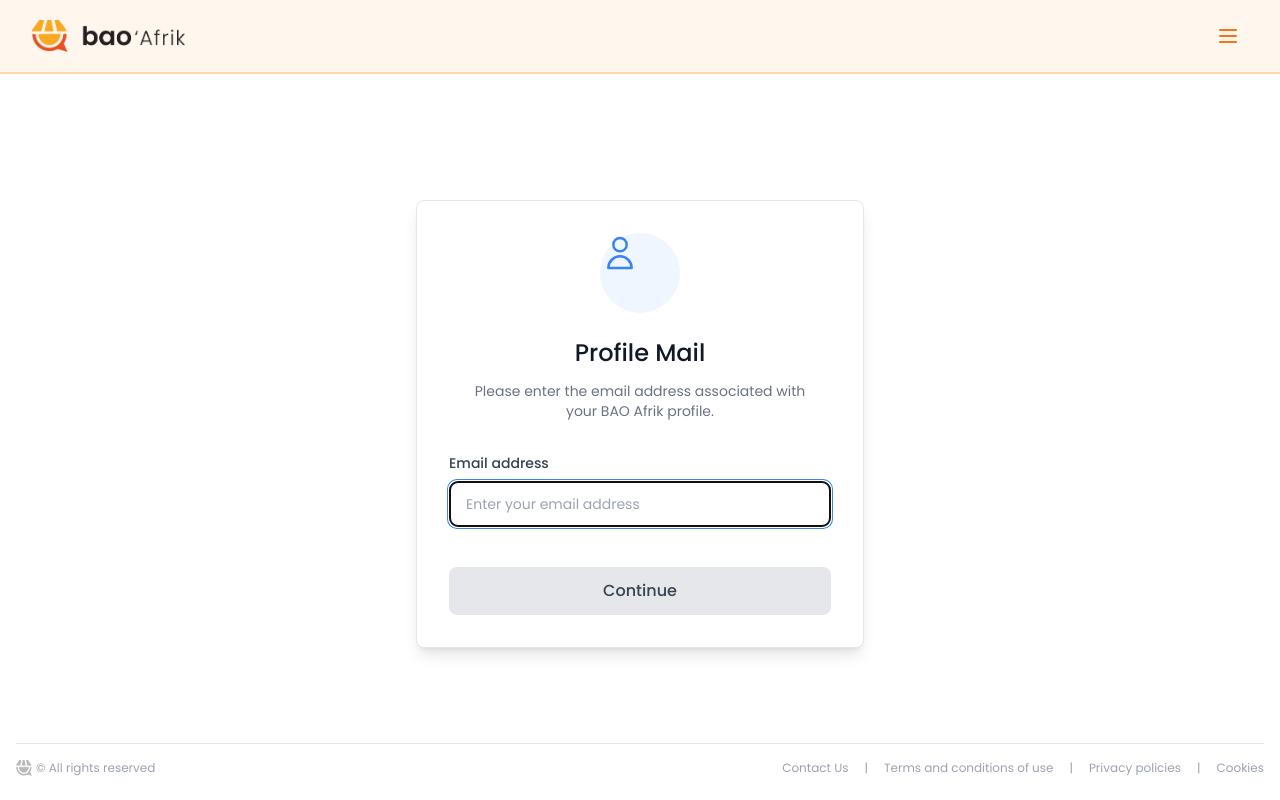
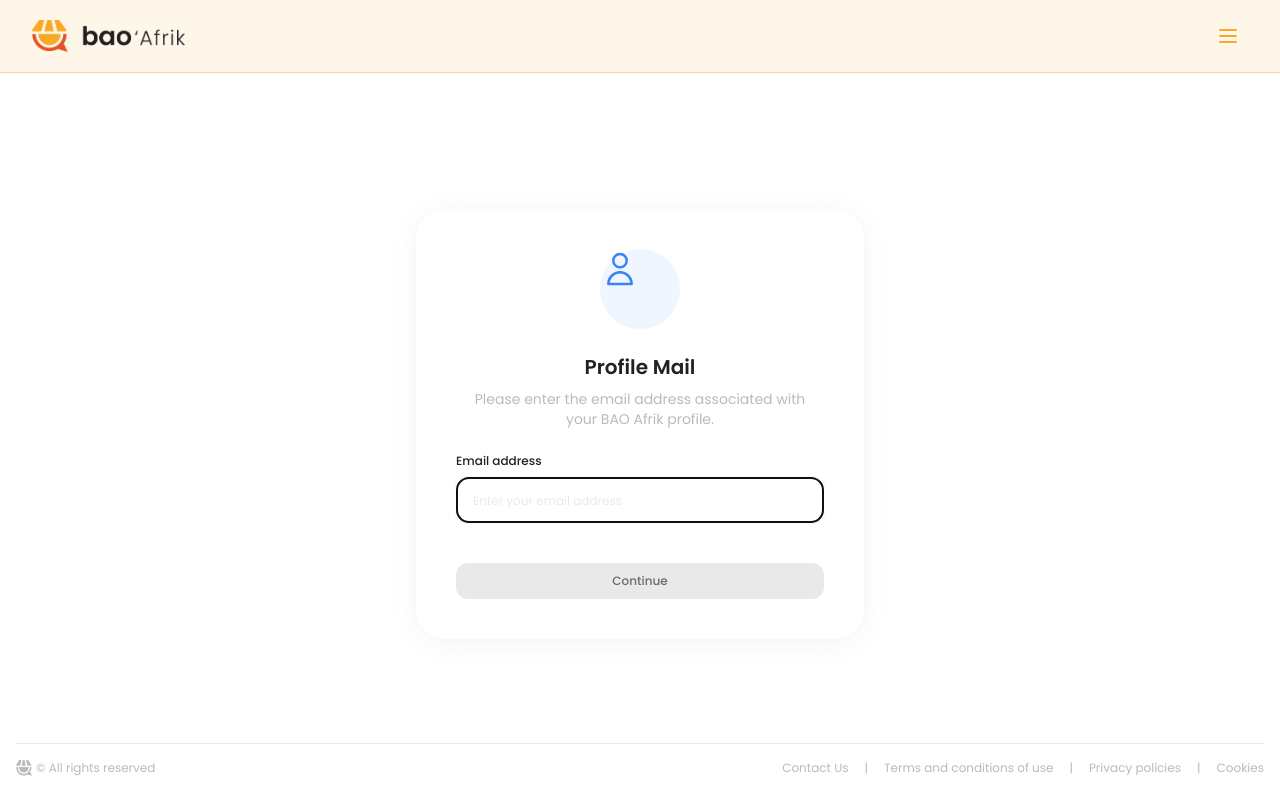
Before and after one commit to Bao-Technologies-and-Travels/BaoAfrik, a React (Create React App) app: page /forgot-password in a window 1280 px wide. Built offline with nearby package versions, Linux system fonts and the light colour scheme; the HTML template or start-up script is replaced by a standard one.

Commit message:
Refactor ForgotPassword component to enhance styling and layout. Update header background, button styles, and input field designs for improved user experience. Adjust text sizes and colors for better readability, and add custom placeholder styles for input fields.

```diff
--- a/src/pages/auth/ForgotPassword.tsx
+++ b/src/pages/auth/ForgotPassword.tsx
@@ -78,7 +78,7 @@ const ForgotPassword: React.FC = () => {
   return (
     <div className="min-h-screen bg-white flex flex-col" style={{ fontFamily: 'Poppins, sans-serif' }}>
       {/* Desktop Logo - Top Left with Background */}
-      <div className="hidden lg:block absolute top-0 left-0 right-0 bg-orange-50 py-4 px-8 border-b-2 border-orange-200">
+      <div className="hidden lg:block absolute top-0 left-0 right-0 py-4 px-8 border-b" style={{ backgroundColor: '#FEF6E9', borderColor: '#FCD79B' }}>
         <div className="flex items-center justify-between">
           <Link to="/">
             <img
@@ -87,8 +87,8 @@ const ForgotPassword: React.FC = () => {
               className="h-8 object-contain cursor-pointer"
             />
           </Link>
-          <button className="p-2 rounded-lg hover:bg-orange-100 transition-colors">
-            <svg className="w-6 h-6 text-orange-500" fill="none" stroke="currentColor" viewBox="0 0 24 24">
+          <button className="p-2 rounded-lg transition-colors" style={{ color: '#F9A825' }}>
+            <svg className="w-6 h-6" fill="none" stroke="currentColor" viewBox="0 0 24 24">
               <path strokeLinecap="round" strokeLinejoin="round" strokeWidth={2} d="M4 6h16M4 12h16M4 18h16" />
             </svg>
           </button>
@@ -106,8 +106,8 @@ const ForgotPassword: React.FC = () => {
                    <path strokeLinecap="round" strokeLinejoin="round" strokeWidth={2} d="M19 9l-7 7-7-7" />
                  </svg>
                </div>
-               <button className="p-2 rounded-lg hover:bg-gray-100 transition-colors bg-white border border-gray-200">
-                 <svg className="w-6 h-6 text-gray-600" fill="none" stroke="currentColor" viewBox="0 0 24 24">
+              <button className="p-2 rounded-lg transition-colors bg-white border border-gray-200" style={{ color: '#F9A825' }}>
+                <svg className="w-6 h-6" fill="none" stroke="currentColor" viewBox="0 0 24 24">
                    <path strokeLinecap="round" strokeLinejoin="round" strokeWidth={2} d="M4 6h16M4 12h16M4 18h16" />
                  </svg>
                </button>
@@ -115,8 +115,8 @@ const ForgotPassword: React.FC = () => {
            </div>
 
           {/* Main content with border and shadow */}
-          <div className="bg-white border-0 lg:border border-gray-200 rounded-lg shadow-none lg:shadow-lg p-8 mt-0 lg:mt-16">
-            <div className="text-left lg:text-center mb-8">
+          <div className="bg-white rounded-[30px] shadow-lg p-8 lg:p-10 mt-0 lg:mt-16" style={{ boxShadow: '0 4px 30px 0 rgba(0, 0, 0, 0.05)' }}>
+            <div className="text-left lg:text-center mb-6" style={{ fontFamily: 'Poppins, sans-serif' }}>
               {/* Profile Mail Icon - Hidden on mobile */}
               <div className="hidden lg:block mx-auto w-20 h-20 bg-blue-50 rounded-full flex items-center justify-center mb-6">
                 <svg className="w-10 h-10 text-blue-500" fill="none" stroke="currentColor" viewBox="0 0 24 24">
@@ -124,10 +124,10 @@ const ForgotPassword: React.FC = () => {
                 </svg>
               </div>
 
-              <h1 className="text-2xl font-medium text-gray-900 mb-3">
+              <h1 className="text-xl font-semibold mb-2" style={{ color: '#212121' }}>
                 Profile Mail
               </h1>
-              <p className="text-gray-500 text-sm px-0 lg:px-4">
+              <p className="text-xs lg:text-sm px-0 lg:px-4" style={{ color: '#BABABA' }}>
                 Please enter the email address associated with your BAO Afrik profile.
               </p>
             </div>
@@ -141,7 +141,7 @@ const ForgotPassword: React.FC = () => {
 
             <form onSubmit={handleSubmit} className="space-y-6">
               <div>
-                <label htmlFor="email" className="block text-sm font-medium text-gray-700 mb-2">
+                <label htmlFor="email" className="block text-xs font-medium mb-2" style={{ color: '#212121', fontFamily: 'Poppins, sans-serif' }}>
                   Email address
                 </label>
               <input
@@ -150,13 +150,17 @@ const ForgotPassword: React.FC = () => {
                 value={email}
                 onChange={(e) => setEmail(e.target.value.toLowerCase())}
                 onMouseEnter={(e) => (e.target as HTMLInputElement).focus()}
-                className={`w-full px-4 py-3 border rounded-lg focus:ring-2 focus:ring-blue-500 focus:border-transparent text-sm bg-white ${
-                  errors.email ? 'border-red-500' : 'border-gray-300'
+                className={`forgot-password-input w-full px-4 py-3 border rounded-xl focus:ring-1 focus:ring-blue-200 focus:border-transparent text-sm bg-white ${
+                  errors.email ? 'border-red-500' : ''
                 }`}
                 placeholder="Enter your email address"
                 required
                 disabled={isLoading}
                 autoFocus
+                style={{
+                  borderColor: errors.email ? '#EF4444' : '#E9E9E9',
+                  color: '#212121'
+                }}
               />
                 {errors.email && (
                   <p className="mt-1 text-sm text-red-600">{errors.email}</p>
@@ -167,16 +171,16 @@ const ForgotPassword: React.FC = () => {
                 <button
                   type="submit"
                   disabled={isLoading || !email.trim()}
-                  className={`w-full font-medium py-3 px-4 rounded-lg transition-all duration-200 ${
-                    email.trim() && !isLoading
-                      ? 'text-white'
-                      : 'bg-gray-300 hover:bg-gray-400 disabled:bg-gray-200 disabled:cursor-not-allowed text-gray-700'
-                  }`}
-                  style={email.trim() && !isLoading ? { backgroundColor: '#F9A825' } : {}}
+                  className="w-full py-2.5 px-4 rounded-xl transition-all duration-200 text-xs font-medium"
+                  style={{
+                    backgroundColor: '#E9E9E9',
+                    color: '#6A6A6A',
+                    fontFamily: 'Poppins, sans-serif'
+                  }}
                 >
                   {isLoading ? (
                     <div className="flex items-center justify-center">
-                      <LoadingSpinner size="md" color={email.trim() ? 'white' : 'gray'} className="mr-2" />
+                      <LoadingSpinner size="md" color="gray" className="mr-2" />
                       Sending...
                     </div>
                   ) : (
@@ -217,7 +221,7 @@ const ForgotPassword: React.FC = () => {
       {/* Footer - Hidden on mobile */}
       <div className="hidden lg:block py-6 px-4">
         <div className="border-t border-gray-200 pt-4">
-          <div className="flex items-center justify-between text-xs text-gray-400">
+          <div className="flex items-center justify-between text-xs" style={{ color: '#BABABA' }}>
             <div className="flex items-center space-x-1">
               <img src={lilLogo} alt="BaoAfrik" className="w-4 h-4" />
               <span>© All rights reserved</span>
@@ -234,6 +238,14 @@ const ForgotPassword: React.FC = () => {
           </div>
         </div>
       </div>
+
+      <style>{`
+        .forgot-password-input::placeholder {
+          color: #E9E9E9 !important;
+          font-size: 12px !important;
+          font-family: 'Poppins', sans-serif !important;
+        }
+      `}</style>
     </div>
   );
 };
```
